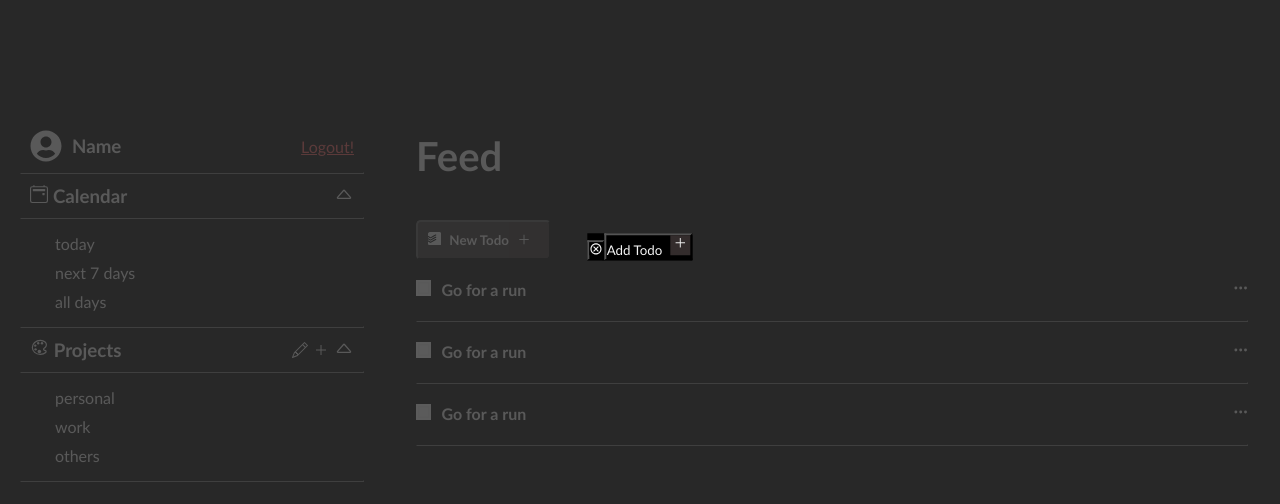
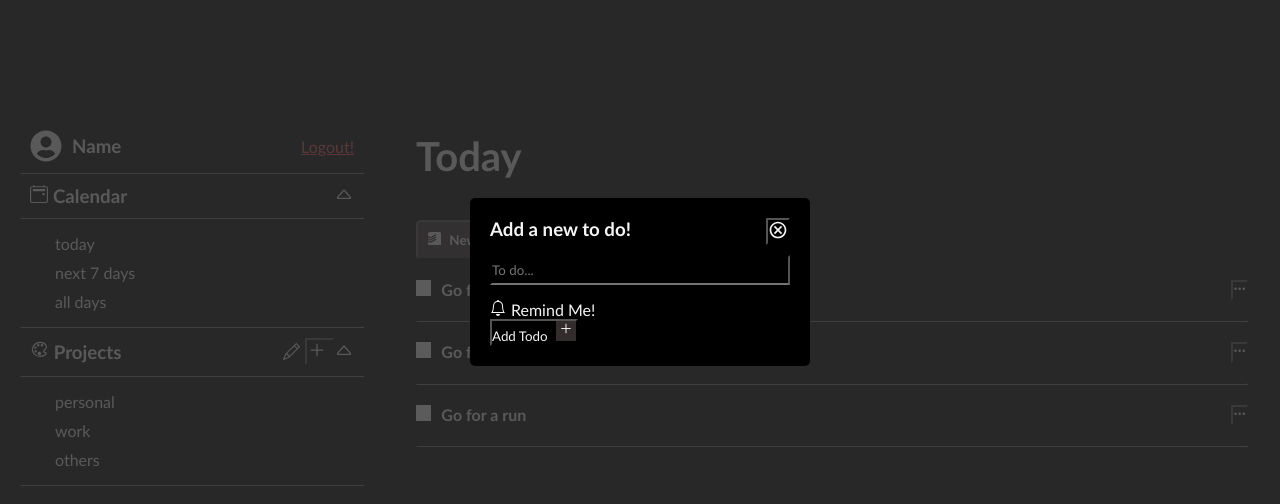
Before and after one commit to BhaveshSSingh/todo-mate, a React (Create React App) app: page / in a window 1280 px wide. Both pictures are taken after a click on the button "New Todo". Shown: the top 504 px of the page. Built offline with nearby package versions, Linux system fonts and the light colour scheme.

Commit message:
style:modal

```diff
--- a/src/App.css
+++ b/src/App.css
@@ -3,12 +3,13 @@
   margin: 0%;
   padding: 0%;
   box-sizing: border-box;
+  color: whitesmoke;
   background-color: black;
-  color: whitesmoke;
+
   --gray: rgb(31, 31, 31);
-  --red: rgb(255, 90, 90);
+  --red: rgb(251, 83, 83);
   --blue: rgb(98, 98, 255);
-  --green: rgb(81, 255, 81);
+  --green: rgb(68, 255, 68);
 }
 .App {
   display: flex;
@@ -21,7 +22,6 @@ hr {
   border-color: var(--gray);
 }
 /* Media query */
-/* 768px mai  */
 @media only screen and (max-width: 770px) {
   .App {
     display: flex;
@@ -29,3 +29,19 @@ hr {
     padding-top: 20px;
   }
 }
+
+.icon {
+  margin: 0 5px 0px 0;
+  /* FOr hovering over icons */
+  cursor: pointer;
+  /* border-radius: 50%; */
+  /* background-color: var(--gray); */
+}
+.icon:hover {
+  /* font-size: larger; */
+  background-color: rgb(122, 122, 122);
+}
+
+button {
+  cursor: pointer;
+}
--- a/src/App.js
+++ b/src/App.js
@@ -2,16 +2,16 @@ import "./App.css";
 import AddNewTodo from "./components/addnewtodo/AddNewTodo";
 import Main from "./components/main/Main";
 import Todos from "./components/todo/Todos";
-import Calendar from "./components/calendar/Calendar";
+import Sidebar from "./components/sidebar/Sidebar";
 // import User from "./components/User";
-// import Calendar from "./components/Calendar";
+// import Sidebar from "./components/Sidebar";
 // import Projects from "./components/Projects";
 
 function App() {
   return (
     <>
       <div className="App">
-        <Calendar />
+        <Sidebar />
         <Main />
       </div>
     </>
--- a/src/components/addnewtodo/AddNewTodo.css
+++ b/src/components/addnewtodo/AddNewTodo.css
@@ -25,3 +25,19 @@
   font-size: 20px;
   background: rgb(51, 44, 44);
 }
+
+/* Modal */
+.newtodo__modal__header {
+  width: 300px;
+  display: flex;
+  justify-content: space-between;
+  align-self: center;
+}
+.newtodo__modal__text {
+  display: flex;
+  flex-direction: column;
+}
+.newtodo__modal__text2 {
+  padding-top: 15px;
+  display: flex;
+}
--- a/src/components/addnewtodo/AddNewTodo.jsx
+++ b/src/components/addnewtodo/AddNewTodo.jsx
@@ -2,6 +2,7 @@ import React, { useState } from "react";
 import { SiTodoist } from "react-icons/si";
 import { IoAddSharp } from "react-icons/io5";
 import { MdOutlineCancel } from "react-icons/md";
+import { BsBell } from "react-icons/bs";
 import "./AddNewTodo.css";
 import Modal from "../modal/Modal";
 
@@ -16,9 +17,25 @@ function AddNewTodo() {
       {/* Modal */}
       <Modal showModal={showModal} setShowModal={setShowModal}>
         <div>
-          <button onClick={() => setShowModal(false)}>
-            <MdOutlineCancel />
-          </button>
+          <div className="newtodo__modal__header">
+            <h3>Add a new to do!</h3>
+
+            <button onClick={() => setShowModal(false)}>
+              <MdOutlineCancel size={20} />
+            </button>
+          </div>
+          <div className="newtodo__modal__text">
+            <input
+              className="modal__input"
+              type="text"
+              placeholder="To do..."
+            />
+          </div>
+          <div className="newtodo__modal__text2">
+            <BsBell className="icon" />
+            Remind Me!
+          </div>
+          <div className="modal__time"></div>
           <button>
             Add Todo <IoAddSharp className="plus__icon" />
           </button>
--- a/src/components/calendar/Calendar.jsx
+++ /dev/null
@@ -1,62 +0,0 @@
-import React from "react";
-import "./Calendar.css";
-import { FaUserCircle } from "react-icons/fa";
-import { BsCalendar2Event, BsCaretUp, BsPencil } from "react-icons/bs";
-import { IoColorPaletteOutline, IoAddSharp } from "react-icons/io5";
-
-export default function Calendar() {
-  return (
-    <div className="calendar">
-      <section className="calendar__profile">
-        <section>
-          <FaUserCircle className="profile__icon" />
-          <h3>Name</h3>
-        </section>
-        <section>
-          <a href="">Logout! </a>
-        </section>
-      </section>
-
-      <hr />
-
-      <section className="calendar__header">
-        <div>
-          <h3>
-            <BsCalendar2Event size="18" className="icon" />
-            Calendar
-          </h3>
-        </div>
-        <div>
-          <BsCaretUp size="20" />
-        </div>
-      </section>
-      <hr />
-      <section className="calendar__days">
-        <div className="calendar__day">today</div>
-        <div className="calendar__day">next 7 days</div>
-        <div className="calendar__day">all days</div>
-      </section>
-      <hr />
-      <section className="calendar__header">
-        <div>
-          <h3>
-            <IoColorPaletteOutline className="icon" />
-            Projects
-          </h3>
-        </div>
-        <div>
-          <BsPencil className="icon" />
-          <IoAddSharp className="icon" />
-          <BsCaretUp size="20" />
-        </div>
-      </section>
-      <hr />
-      <section className="calendar__days">
-        <div className="calendar__day">personal</div>
-        <div className="calendar__day">work</div>
-        <div className="calendar__day">others</div>
-      </section>
-      <hr />
-    </div>
-  );
-}
--- a/src/components/main/Main.jsx
+++ b/src/components/main/Main.jsx
@@ -6,7 +6,7 @@ import "./Main.css";
 function Main() {
   return (
     <div className="main">
-      <h1 className="main__feed">Feed</h1>
+      <h1 className="main__feed">Today</h1>
       <AddNewTodo />
       <Todos />
       <Todos />
--- a/src/components/modal/Modal.css
+++ b/src/components/modal/Modal.css
@@ -11,4 +11,41 @@
   top: 30%;
   left: 50%;
   transform: translate(-50%, -25%);
+  padding: 20px;
+  border-radius: 5px;
 }
+
+/* Modal Buttons */
+.cancel__button {
+  margin-top: 5px;
+  padding: 10px;
+  border-radius: 5px;
+  border-color: var(--red);
+  width: 48%;
+  color: var(--red);
+  margin-right: 5px;
+}
+.cancel__button:hover {
+  color: white;
+  background-color: var(--red);
+}
+.add__button {
+  margin-left: 5px;
+  margin-top: 5px;
+  padding: 10px;
+  border-radius: 5px;
+  border-color: var(--green);
+  width: 48%;
+  color: var(--green);
+}
+.add__button:hover {
+  color: white;
+  background-color: var(--green);
+}
+
+.modal__input {
+  margin-top: 10px;
+  height: 30px;
+  border-color: black;
+  border-bottom-color: var(--gray);
+}
--- /dev/null
+++ b/src/components/sidebar/AddProject.jsx
@@ -0,0 +1,52 @@
+import React, { useState } from "react";
+import { IoColorPaletteOutline, IoAddSharp } from "react-icons/io5";
+import { BsPencil, BsCaretUp } from "react-icons/bs";
+import Modal from "../modal/Modal";
+import "./Sidebar.css";
+
+export function AddProject({}) {
+  const [showModal, setShowModal] = useState(false);
+
+  return (
+    <>
+      <section className="Sidebar__header">
+        <div>
+          <h3>
+            <IoColorPaletteOutline className="icon__title" />
+            Projects
+          </h3>
+        </div>
+        <div>
+          <BsPencil className="icon" size={17} />
+          <button onClick={() => setShowModal(true)}>
+            <IoAddSharp className="icon" size={20} />
+          </button>
+          <BsCaretUp size="20" />
+        </div>
+      </section>
+      <hr />
+      <section className="Sidebar__days">
+        <div className="Sidebar__day">personal</div>
+        <div className="Sidebar__day">work</div>
+        <div className="Sidebar__day">others</div>
+      </section>
+      <hr />
+      <Modal showModal={showModal} setShowModal={setShowModal}>
+        <div className="addproject__modal">
+          <h3>New Project!</h3>
+          <input
+            className="modal__input"
+            type="text"
+            name=""
+            id=""
+            placeholder="project name..."
+          />
+        </div>
+        <button className="cancel__button" onClick={() => setShowModal(false)}>
+          Cancel
+        </button>
+        <button className="add__button">+ Add Todo</button>
+      </Modal>
+    </>
+  );
+}
--- a/src/components/calendar/Calendar.css
+++ b/src/components/sidebar/Sidebar.css
@@ -4,14 +4,15 @@
   margin-right: 10px;
 }
 
-.icon {
+.icon__title {
   margin-right: 5px;
 }
-.icon:hover {
+.icon__title:hover {
   transition: all 300ms ease-in-out;
 }
+
 /*  */
-.calendar {
+.Sidebar {
   display: flex;
   flex-direction: column;
   align-items: flex-start;
@@ -19,30 +20,30 @@
   padding: 20px;
 }
 @media only screen and (max-width: 770px) {
-  .calendar {
+  .Sidebar {
     width: 100%;
   }
 }
 
-.calendar__profile {
+.Sidebar__profile {
   display: flex;
   align-items: center;
   padding: 10px;
   width: 100%;
   justify-content: space-between;
 }
-.calendar__profile section {
+.Sidebar__profile section {
   display: flex;
   align-items: center;
 }
-.calendar__profile a {
+.Sidebar__profile a {
   color: var(--red);
 }
-.calendar__profile a:hover {
+.Sidebar__profile a:hover {
   color: rgb(255, 62, 62);
 }
-/* 2nd section calendar time */
-.calendar__header {
+/* 2nd section Sidebar time */
+.Sidebar__header {
   display: flex;
   align-items: center;
   padding: 10px;
@@ -50,10 +51,17 @@
   justify-content: space-between;
 }
 
-.calendar__days {
+.Sidebar__days {
   padding: 10px;
   margin-left: 20px;
 }
-.calendar__day {
+.Sidebar__day {
   padding: 5px;
 }
+
+/* AddProject  */
+.addproject__modal {
+  display: flex;
+  flex-direction: column;
+  width: 300px;
+}
--- /dev/null
+++ b/src/components/sidebar/Sidebar.jsx
@@ -0,0 +1,43 @@
+import { AddProject } from "./AddProject";
+import React from "react";
+import "./Sidebar.css";
+import { FaUserCircle } from "react-icons/fa";
+import { BsCalendar2Event, BsCaretUp } from "react-icons/bs";
+
+export default function Sidebar() {
+  return (
+    <div className="Sidebar">
+      <section className="Sidebar__profile">
+        <section>
+          <FaUserCircle className="profile__icon" />
+          <h3>Name</h3>
+        </section>
+        <section>
+          <a href="">Logout! </a>
+        </section>
+      </section>
+
+      <hr />
+
+      <section className="Sidebar__header">
+        <div>
+          <h3>
+            <BsCalendar2Event size="18" className="icon__title" />
+            Calendar
+          </h3>
+        </div>
+        <div>
+          <BsCaretUp size="20" />
+        </div>
+      </section>
+      <hr />
+      <section className="Sidebar__days">
+        <div className="Sidebar__day">today</div>
+        <div className="Sidebar__day">next 7 days</div>
+        <div className="Sidebar__day">all days</div>
+      </section>
+      <hr />
+      <AddProject />
+    </div>
+  );
+}
--- a/src/components/todo/Todos.jsx
+++ b/src/components/todo/Todos.jsx
@@ -1,16 +1,33 @@
-import React from "react";
+import React, { useState } from "react";
 import { RiCheckboxBlankLine } from "react-icons/ri";
 import { BsThreeDots } from "react-icons/bs";
+import { IoAddSharp } from "react-icons/io5";
 import "./Todos.css";
+import Modal from "../modal/Modal";
+import { MdOutlineCancel } from "react-icons/md";
 
 function Todos() {
+  const [showModal, setShowModal] = useState(false);
+
   return (
     <>
       <div className="todos">
         <RiCheckboxBlankLine className="checkbox__icon" />
         <h4 className="todos__text">Go for a run</h4>
-        <BsThreeDots />
-      </div>
+        <button onClick={() => setShowModal(true)}>
+          <BsThreeDots />
+        </button>
+      </div>{" "}
+      <Modal showModal={showModal} setShowModal={setShowModal}>
+        <div>
+          <button onClick={() => setShowModal(false)}>
+            <MdOutlineCancel />
+          </button>
+          <button>
+            Add Todo <IoAddSharp className="plus__icon" />
+          </button>
+        </div>
+      </Modal>
       <hr />
     </>
   );
```
